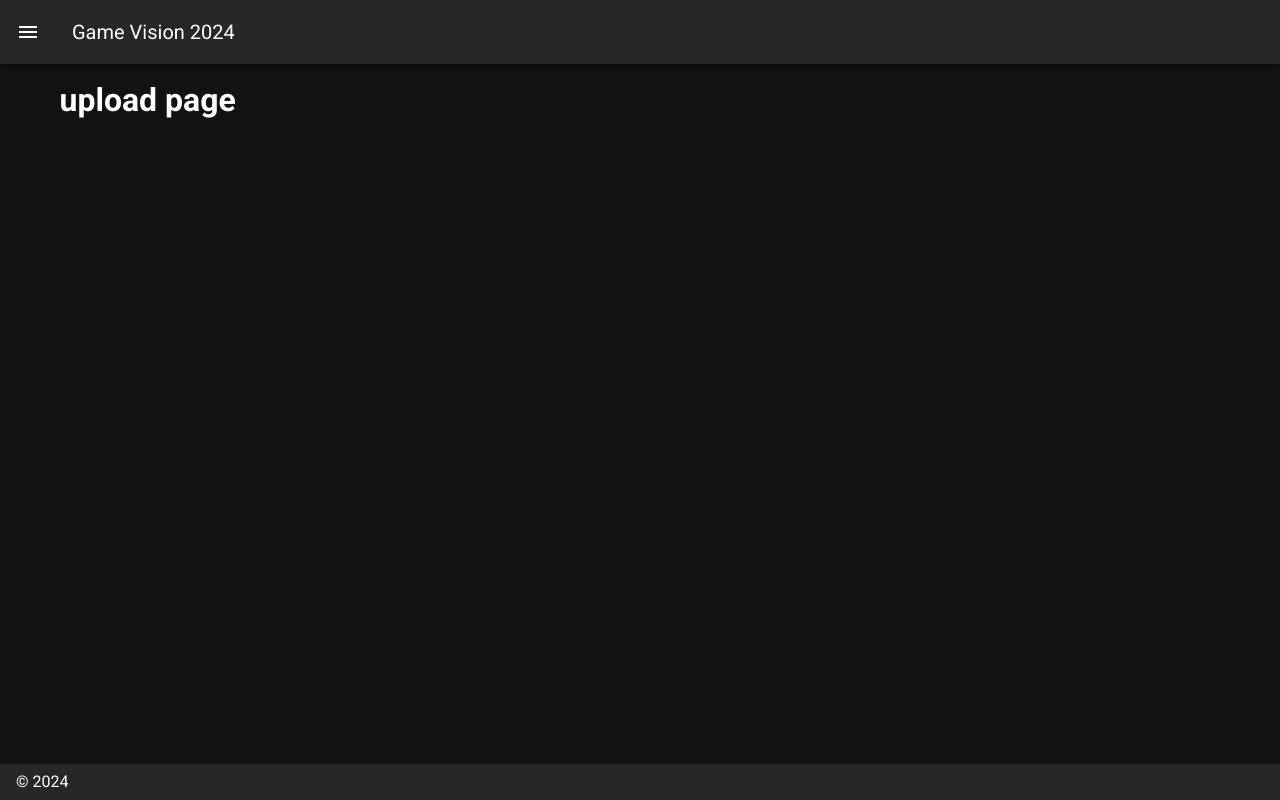
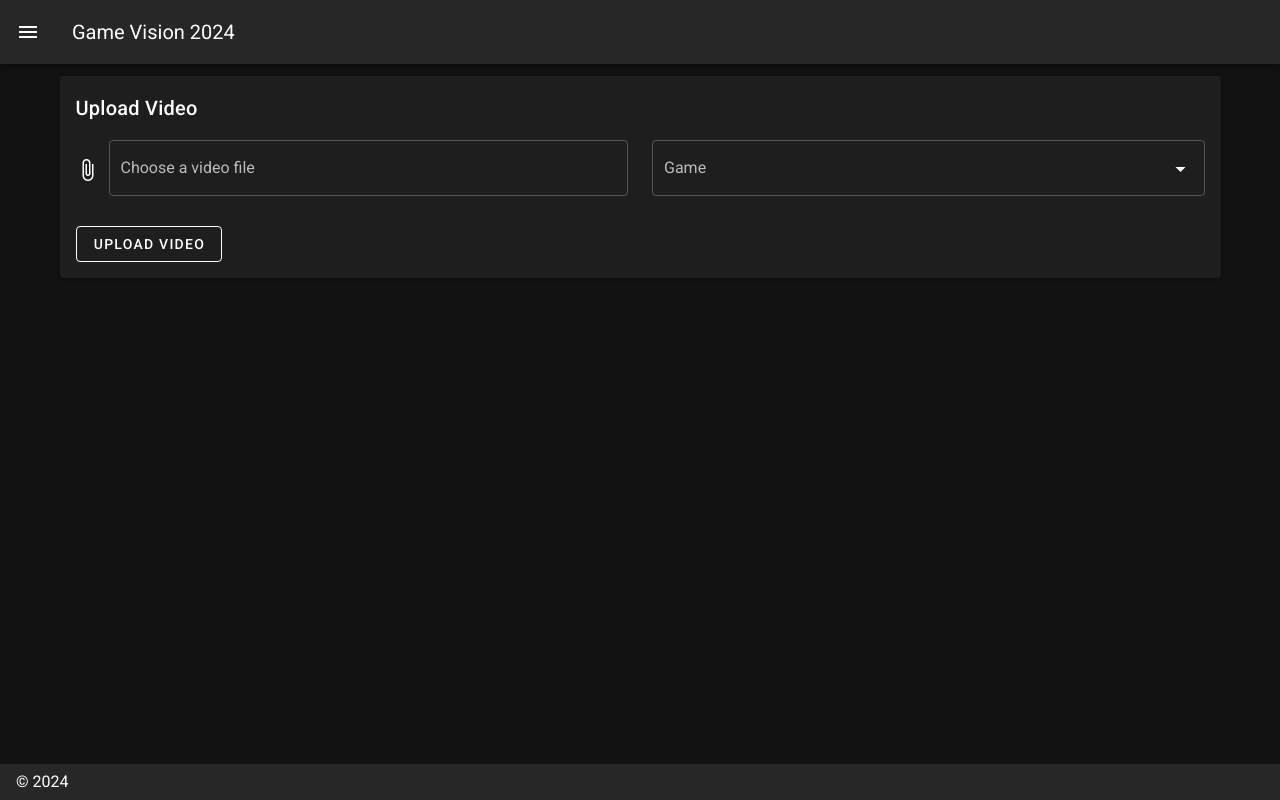
Before and after one commit to pedr-munhoz/game-vision-web-app, a Nuxt app: page /upload-video in a window 1280 px wide. Built offline with nearby package versions, Linux system fonts and the light colour scheme.

Commit message:
upload-video page populated

```diff
--- a/pages/upload-video.vue
+++ b/pages/upload-video.vue
@@ -1,9 +1,61 @@
 <template>
-  <h1>upload page</h1>
+  <v-card>
+    <v-card-title>Upload Video</v-card-title>
+    <v-card-text>
+      <v-row>
+        <v-col cols="6">
+          <v-file-input
+            v-model="selectedFile"
+            label="Choose a video file"
+            accept=".mp4"
+            outlined
+            @change="handleFileUpload"
+          />
+        </v-col>
+        <v-col cols="6">
+          <v-select
+            :items="games"
+            item-text="name"
+            item-value="id"
+            outlined
+            label="Game"
+          ></v-select>
+        </v-col>
+      </v-row>
+      <v-btn outlined @click="uploadVideo">Upload Video</v-btn>
+    </v-card-text>
+  </v-card>
 </template>
 
 <script>
-export default {}
+export default {
+  data: () => ({
+    games: [
+      { id: 1, name: 'vs União', to: '/game-analysis' },
+      { id: 2, name: 'at Rex', to: '/game-analysis' },
+      { id: 3, name: 'vs Santa Maria', to: '/game-analysis' },
+      { id: 4, name: 'at Almirantes', to: '/game-analysis' },
+      { id: 5, name: 'vs Pumpkins', to: '/game-analysis' },
+    ],
+    selectedFile: null,
+  }),
+  methods: {
+    handleFileUpload(file) {
+      this.selectedFile = file
+    },
+    uploadVideo() {
+      const formData = new FormData()
+      formData.append('video', this.selectedFile)
+
+      // try {
+      //   const response = await this.$axios.$post('/api/upload', formData)
+      //   console.log('Upload successful', response)
+      // } catch (error) {
+      //   console.error('Error uploading video', error)
+      // }
+    },
+  },
+}
 </script>
 
 <style>
```
